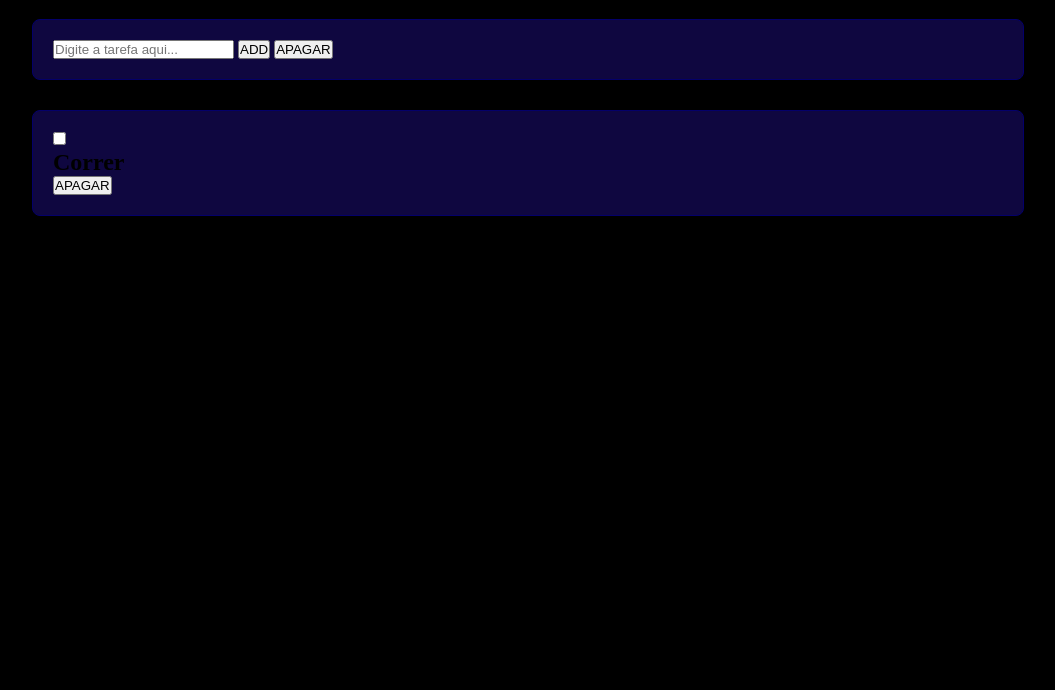
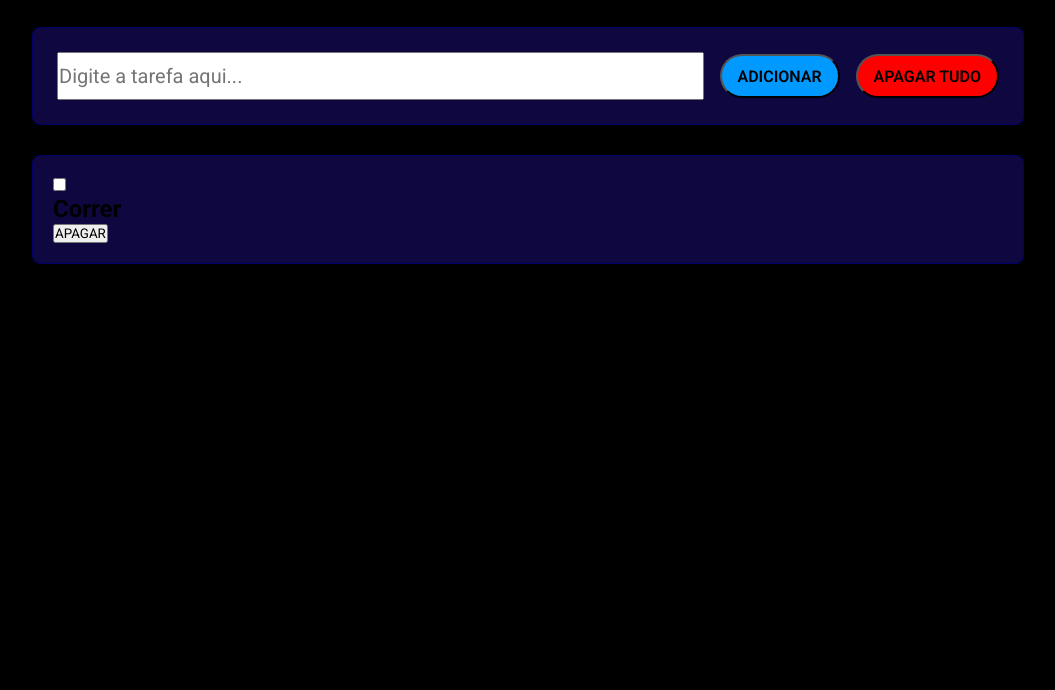
Before and after one commit to arthuraleixovital/trab-containers, a plain HTML site: page front-end/index.html in a window 1280 px wide. Shown: the part 110-800 px from the top of the page, without its empty margins (112-1167 px from the left). Drawn offline with Linux system fonts and the light colour scheme.

Commit message:
div do forms pronto

```diff
--- a/front-end/index.html
+++ b/front-end/index.html
@@ -14,9 +14,12 @@
         </div>
 
         <div class="area preenchimento">
-            <input type="text" placeholder="Digite a tarefa aqui...">
-            <button type="submit">ADD</button>
-            <button>APAGAR</button>
+            <div class="forms">
+                <input type="text" id="campo" placeholder="Digite a tarefa aqui...">
+                <button type="submit" id="add" >ADICIONAR</button>
+                <button id="apagar">APAGAR TUDO</button>
+            </div>
+            <p id="erro">Campo vazio!</p>
         </div>
 
         <div class="area lista">
@@ -24,7 +27,7 @@
                 <div id="tarefa">
                     <input type="checkbox" name="" id="concluido">
                     <h2>Correr</h2>
-                    <button type="button">APAGAR</button>
+                    <button type="button" id="excluir-task">APAGAR</button>
                 </div>
             </div>
         </div>
--- a/front-end/style.css
+++ b/front-end/style.css
@@ -1,13 +1,19 @@
+@import url('https://fonts.googleapis.com/css2?family=Roboto:ital,wght@0,100..900;1,100..900&display=swap');
+
 :root{
     --bg-base: black;
     --bg-containers: rgba(19, 9, 80, 0.8);
     --bg-border: rgb(4, 0, 106);
+
+    --bg-verde: rgb(0, 153, 255);
+    --bg-red: red;
 }
 
 * {
     box-sizing: border-box;
     padding: 0;
     margin: 0;
+    font-family: "Roboto", sans-serif;
 }
 
 .container {
@@ -30,3 +36,58 @@
     border-radius: 8px;
     padding: 20px;
 }
+
+h1 {
+    font-size: clamp(1.5rem, 3vw, 3rem);
+}
+
+.preenchimento{
+    padding: 1.5rem;
+
+    display: flex;
+    flex-direction: column;
+    justify-content: center;
+    gap: 0.625rem;
+}
+
+.preenchimento .forms{
+    width: 100%;
+    min-height: 3rem;
+
+    display: flex;
+    align-items: center;
+    gap: 1rem;
+}
+
+.preenchimento .forms input{
+    flex: 1;
+    min-width: 0;
+    height:100%;
+    font-size: 20px;
+}
+
+.preenchimento .forms button {
+    padding: 0.6rem 1rem;
+    min-height: 2.75rem;
+    border-radius: 24px;
+
+    font-size: 1rem;
+    font-weight: 600;
+
+    white-space: nowrap;
+    cursor: pointer;
+
+}
+
+.preenchimento .forms #add {
+    background-color: var(--bg-verde);
+}
+
+.preenchimento .forms #apagar {
+    background-color: var(--bg-red);
+}
+
+.preenchimento #erro {
+    display: none;
+    color: var(--bg-red);
+}
```
